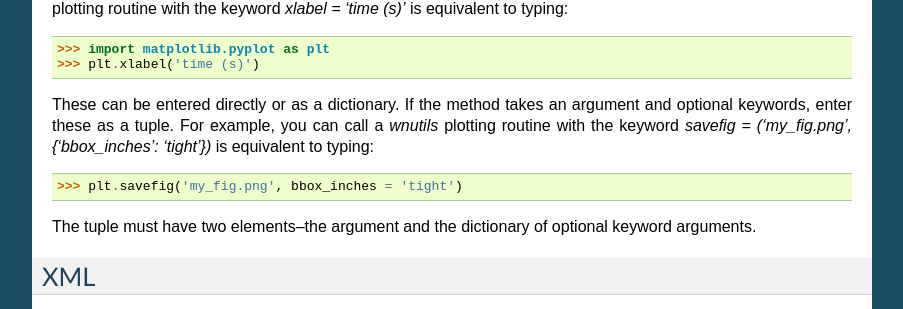
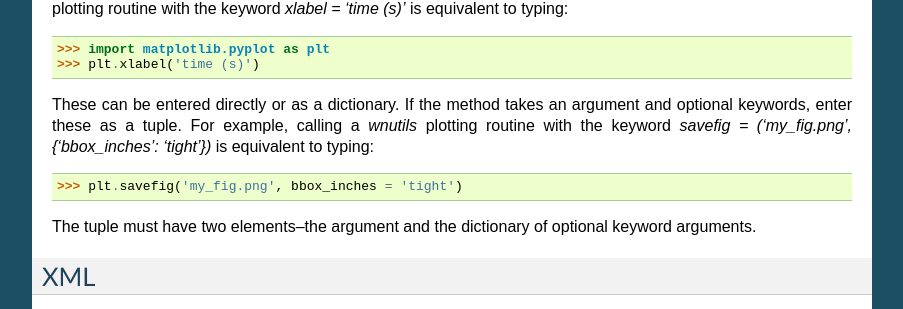
Before and after one commit to mbradle/wnutils, a Sphinx documentation site: the page built from doc/source/plot_tutorial.rst, in a window 1280 px wide and 900 px high, scrolled down 1127 px. Shown: the part 164-473 px from the top of the window, without its empty margins (198-1101 px from the left). Built offline with Sphinx 7.4.7, drawn with Linux system fonts in a browser that asks for light colours.

Commit message:
Fix typo.

```diff
--- a/doc/source/plot_tutorial.rst
+++ b/doc/source/plot_tutorial.rst
@@ -85,7 +85,7 @@ keyword `xlabel = 'time (s)'` is equivalent to typing::
 
 These can be entered directly or as a dictionary.  If the method takes
 an argument and optional keywords, enter these as a tuple.  For example,
-you can call a `wnutils` plotting routine with the keyword
+calling a `wnutils` plotting routine with the keyword
 `savefig = ('my_fig.png', {'bbox_inches': 'tight'})` is equivalent to typing::
 
     >>> plt.savefig('my_fig.png', bbox_inches = 'tight')
```
